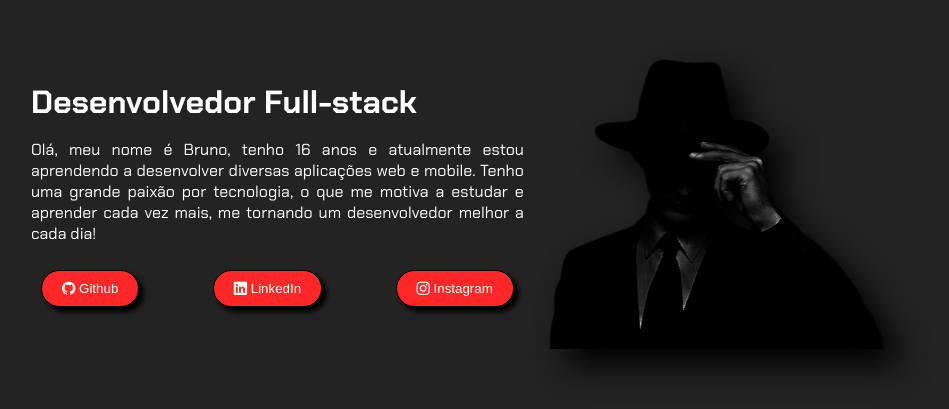
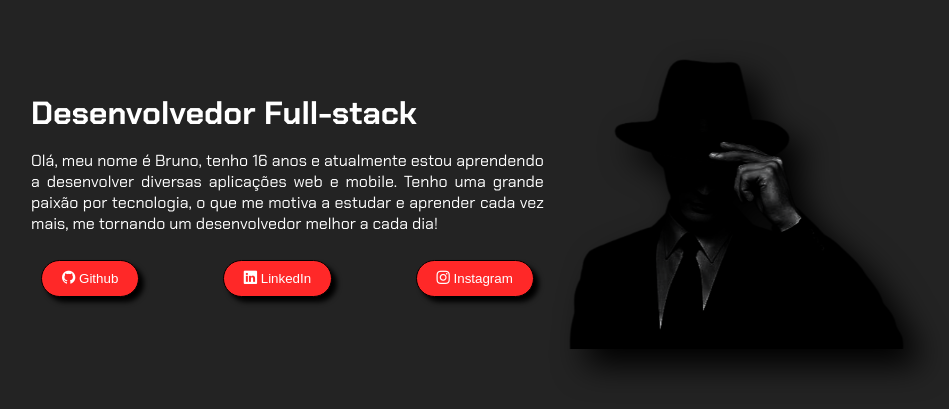
Before and after one commit to BrunoH4ds/Light-Portifolio, a plain HTML site: page index.html in a window 1280 px wide. Shown: the part 201-610 px from the top of the page, without its empty margins (171-1120 px from the left). Drawn offline with nearby package versions, Linux system fonts and the light colour scheme.

Commit message:
fix Margin

```diff
--- a/src/css/Home.css
+++ b/src/css/Home.css
@@ -62,7 +62,7 @@ body::-webkit-scrollbar {
   width: auto;
   height: 300px;
   filter: drop-shadow(1rem 1rem 1rem black);
-  margin: 20px;
+  margin-left: 20px;
 }
 
 .animate__fadeIn {
@@ -118,6 +118,7 @@ body::-webkit-scrollbar {
   .img img {
     height: 250px;
     width: auto;
+    margin-left: 0;
   }
   .buttons button {
     margin: 10px
```
